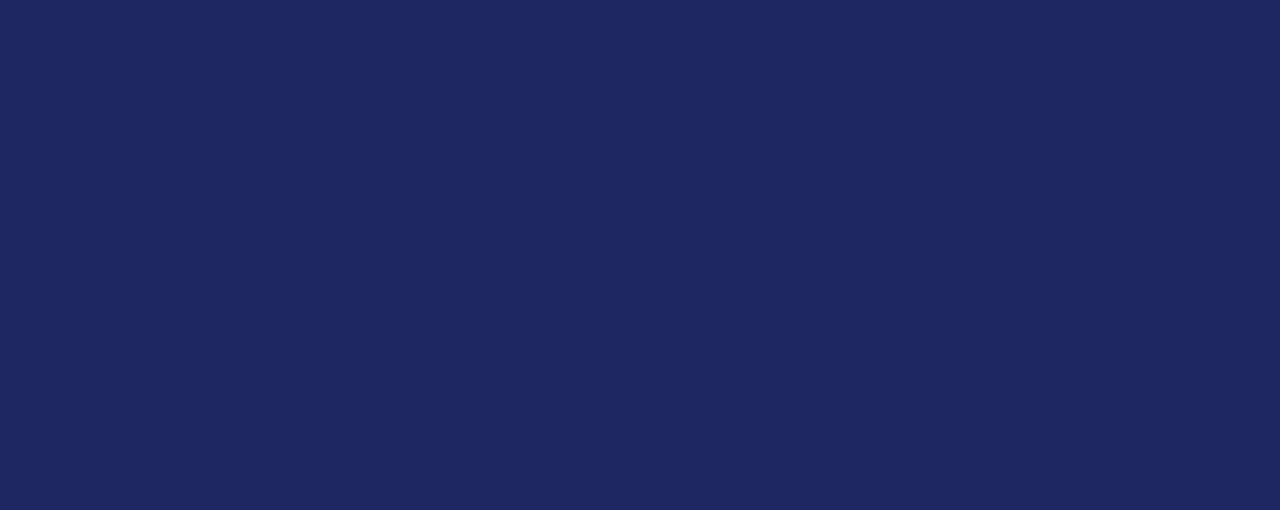
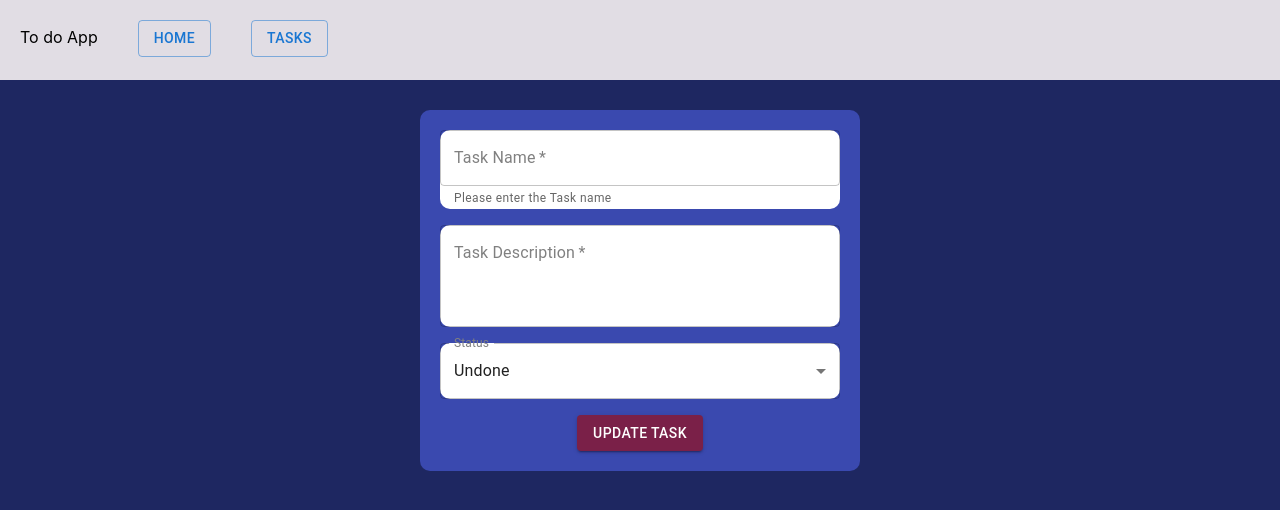
Before and after one commit to Grodelek/Internship_Task_OpenExperienceGmbH, a React (Create React App) app in the folder frontend/todolist/: page /task/update/1 in a window 1280 px wide. Before the commit this address had no page. Shown: the top 510 px of the page. Built offline with nearby package versions, Linux system fonts and the light colour scheme; no server answers.

Commit message:
/task/update/{id} endpoint working, Update logic and view added.

```diff
--- a/frontend/todolist/src/App.js
+++ b/frontend/todolist/src/App.js
@@ -4,7 +4,7 @@ import Tasks from "./components/Tasks/Tasks";
 import { BrowserRouter as Router, Route, Routes } from 'react-router';
 import Homepage from "./components/Homepage/Homepage";
 import CreateTask from "./components/Tasks/CreateTask";
-
+import Update from "./components/Tasks/Update";
 function App() {
     return (
         <div className="Home">
@@ -13,6 +13,7 @@ function App() {
                     <Route path="/" element={<Homepage />} />
                     <Route path="/task" element={<Tasks />} />
                     <Route path="/task/add" element={<CreateTask/>}/>
+                    <Route path="/task/update/:id" element={<Update/>}/>
                 </Routes>
             </Router>
         </div>
--- a/frontend/todolist/src/components/Homepage/Homepage.js
+++ b/frontend/todolist/src/components/Homepage/Homepage.js
@@ -22,10 +22,10 @@ const Homepage = () => {
         <div className={"centered"}>
             <Navbar></Navbar>
             <Box sx={{ textAlign: 'center', padding: 4 }}>
-                <Typography variant="h3" gutterBottom>
+                <Typography style={{color: "white"}} variant="h3" gutterBottom>
                     Welcome in To-Do App!
                 </Typography>
-                <Typography style={{margin: "2vh"}} variant="h6" gutterBottom>
+                <Typography style={{margin: "2vh", color: "white"}} variant="h6" gutterBottom>
                     Manage your Daily Tasks in fast and easy way!
                 </Typography>
                 <Button variant="contained" sx={{backgroundColor: "#408EC6", marginRight: 2}} href="/task">
--- a/frontend/todolist/src/components/Tasks/Tasks.js
+++ b/frontend/todolist/src/components/Tasks/Tasks.js
@@ -18,6 +18,10 @@ const Tasks = () => {
                 setTasks(prevTasks => prevTasks.filter(task => task.id !== id));
             })
             .catch(error => console.error('Error deleting task:', error));
+    };
+
+    const updateTask = (id) => {
+        navigate(`/task/update/${id}`);
     };
 
     const markDone = async (id) => {
@@ -64,17 +68,16 @@ const Tasks = () => {
                                         alert(`Task marked as Done.`);
                                     }
                                  }
-
                 }
                 />
-            ),
+                ),
         },
         {
             field: 'update', headerName: '', width: 150, renderCell: (params) => (
                 <Button
                     variant="outlined"
                     color="success"
-                    onClick={() => navigate(`/task/update/${params.row.id}`)}
+                    onClick={() => updateTask(params.id)}
                     >Update
                 </Button>
             ),
@@ -105,7 +108,6 @@ const Tasks = () => {
                     rows={tasks}
                     columns={columns}
                     pageSizeOptions={[5, 10]}
-                    checkboxSelection
                     sx={{ border: '1px solid #ccc', backgroundColor: 'rgba(209, 212, 230, 0.8)' }}
                 />
             </div>
--- /dev/null
+++ b/frontend/todolist/src/components/Tasks/Update.js
@@ -0,0 +1,166 @@
+import React, { useEffect, useState } from "react";
+import { useNavigate, useParams } from "react-router";
+import { Box, TextField, Button, MenuItem } from "@mui/material";
+import Navbar from "../Homepage/Navbar";
+
+function Update() {
+    const [formData, setFormData] = useState({
+        name: "",
+        description: "",
+        status: "UNDONE", // Default status
+    });
+    const { id } = useParams();
+    const navigate = useNavigate();
+
+    useEffect(() => {
+        const fetchData = async () => {
+            try {
+                const response = await fetch(`http://localhost:8080/task/${id}`);
+                if (response.status === 200) {
+                    const data = await response.json();
+                    setFormData({
+                        name: data.name || "",
+                        description: data.description || "",
+                        status: data.status || "UNDONE",
+                    });
+                } else {
+                    alert("Failed to fetch task data");
+                }
+            } catch (error) {
+                console.error("Error while fetching task:", error);
+                alert("An error occurred while loading the task.");
+            }
+        };
+
+        fetchData();
+    }, [id]);
+
+    const handleChange = (e) => {
+        const { name, value } = e.target;
+        setFormData({
+            ...formData,
+            [name]: value,
+        });
+    };
+
+    const handleSubmit = async (e) => {
+        e.preventDefault();
+        try {
+            const response = await fetch(`http://localhost:8080/task/update/${id}`, {
+                method: "PUT",
+                headers: {
+                    "Content-Type": "application/json",
+                },
+                body: JSON.stringify(formData),
+            });
+
+            if (response.ok) {
+                alert("Task updated successfully!");
+                navigate("/task");
+            } else {
+                alert("Failed to update task!");
+            }
+        } catch (error) {
+            console.error("Error while updating task:", error);
+            alert("An error occurred while updating the task.");
+        }
+    };
+
+    return (
+        <form onSubmit={handleSubmit}>
+            <Navbar />
+            <Box
+                sx={{
+                    backgroundColor: "rgba(67,85,202,0.75)",
+                    width: "400px",
+                    borderRadius: "10px",
+                    margin: "auto",
+                    padding: "20px",
+                    marginTop: "30px",
+                }}
+            >
+                <Box
+                    sx={{
+                        display: "flex",
+                        flexDirection: "column",
+                        gap: 2,
+                        alignItems: "center",
+                    }}
+                >
+                    <TextField
+                        sx={{
+                            backgroundColor: "white",
+                            borderRadius: "10px",
+                            "& .MuiInputLabel-root": {
+                                color: "grey",
+                            },
+                            "& .MuiInputLabel-root.Mui-focused": {
+                                color: "black",
+                            },
+                        }}
+                        label="Task Name"
+                        helperText="Please enter the Task name"
+                        name="name"
+                        value={formData.name}
+                        onChange={handleChange}
+                        required
+                        fullWidth
+                    />
+                    <TextField
+                        sx={{
+                            backgroundColor: "white",
+                            borderRadius: "10px",
+                            "& .MuiInputLabel-root": {
+                                color: "grey",
+                            },
+                            "& .MuiInputLabel-root.Mui-focused": {
+                                color: "black",
+                            },
+                        }}
+                        label="Task Description"
+                        name="description"
+                        value={formData.description}
+                        onChange={handleChange}
+                        required
+                        fullWidth
+                        multiline
+                        rows={3}
+                    />
+                    <TextField
+                        sx={{
+                            backgroundColor: "white",
+                            borderRadius: "10px",
+                            "& .MuiInputLabel-root": {
+                                color: "grey",
+                            },
+                            "& .MuiInputLabel-root.Mui-focused": {
+                                color: "black",
+                            },
+                        }}
+                        label="Status"
+                        name="status"
+                        select
+                        value={formData.status}
+                        onChange={handleChange}
+                        fullWidth
+                    >
+                        <MenuItem value="DONE">Done</MenuItem>
+                        <MenuItem value="UNDONE">Undone</MenuItem>
+                    </TextField>
+                    <Button
+                        type="submit"
+                        variant="contained"
+                        sx={{
+                            backgroundColor: "#7A2048",
+                            "&:hover": { backgroundColor: "#9B3056" },
+                        }}
+                    >
+                        Update Task
+                    </Button>
+                </Box>
+            </Box>
+        </form>
+    );
+}
+
+export default Update;
```
Also changed, not shown: 1 other file (tests, documents, lock files or other folders).
